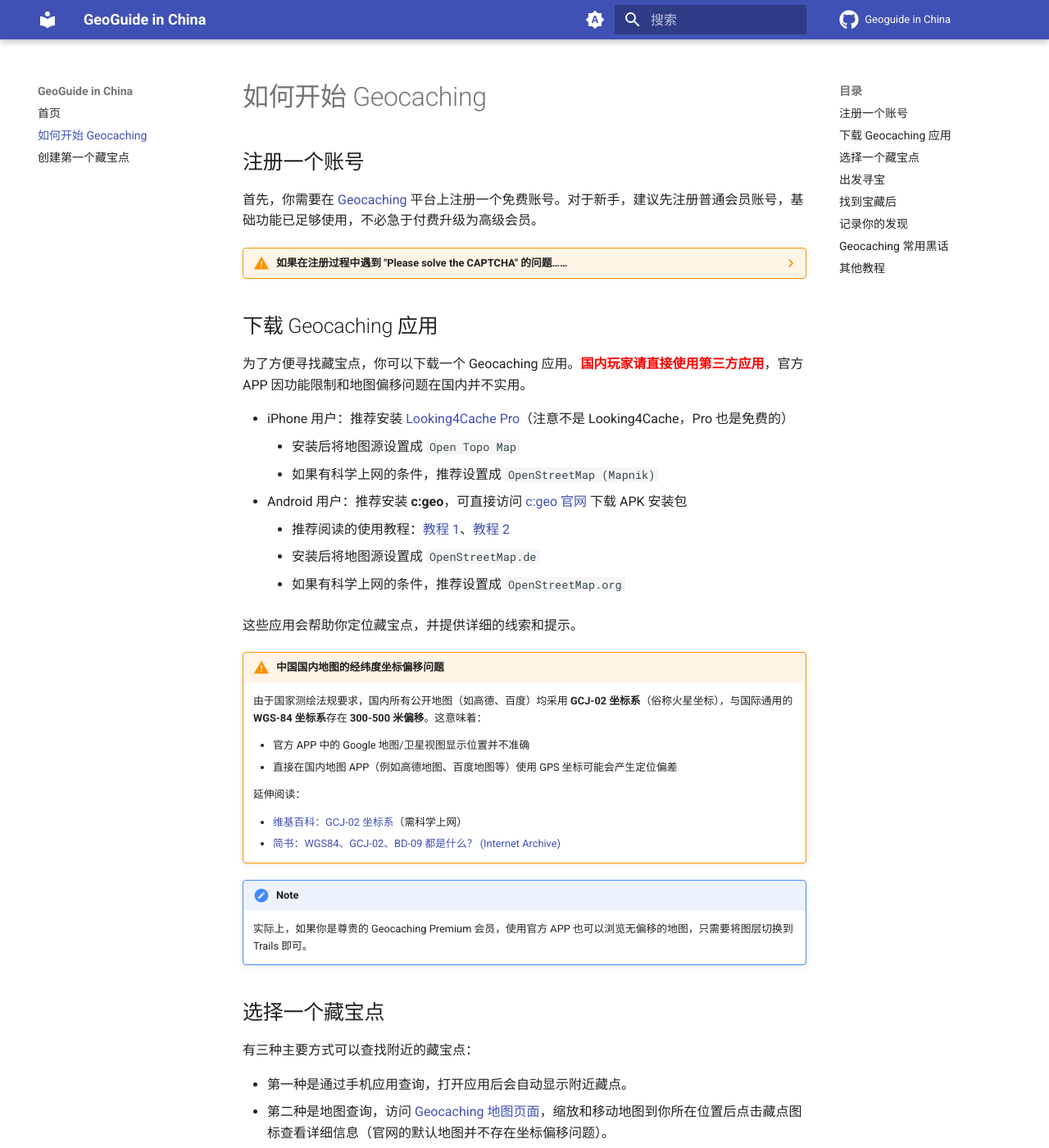
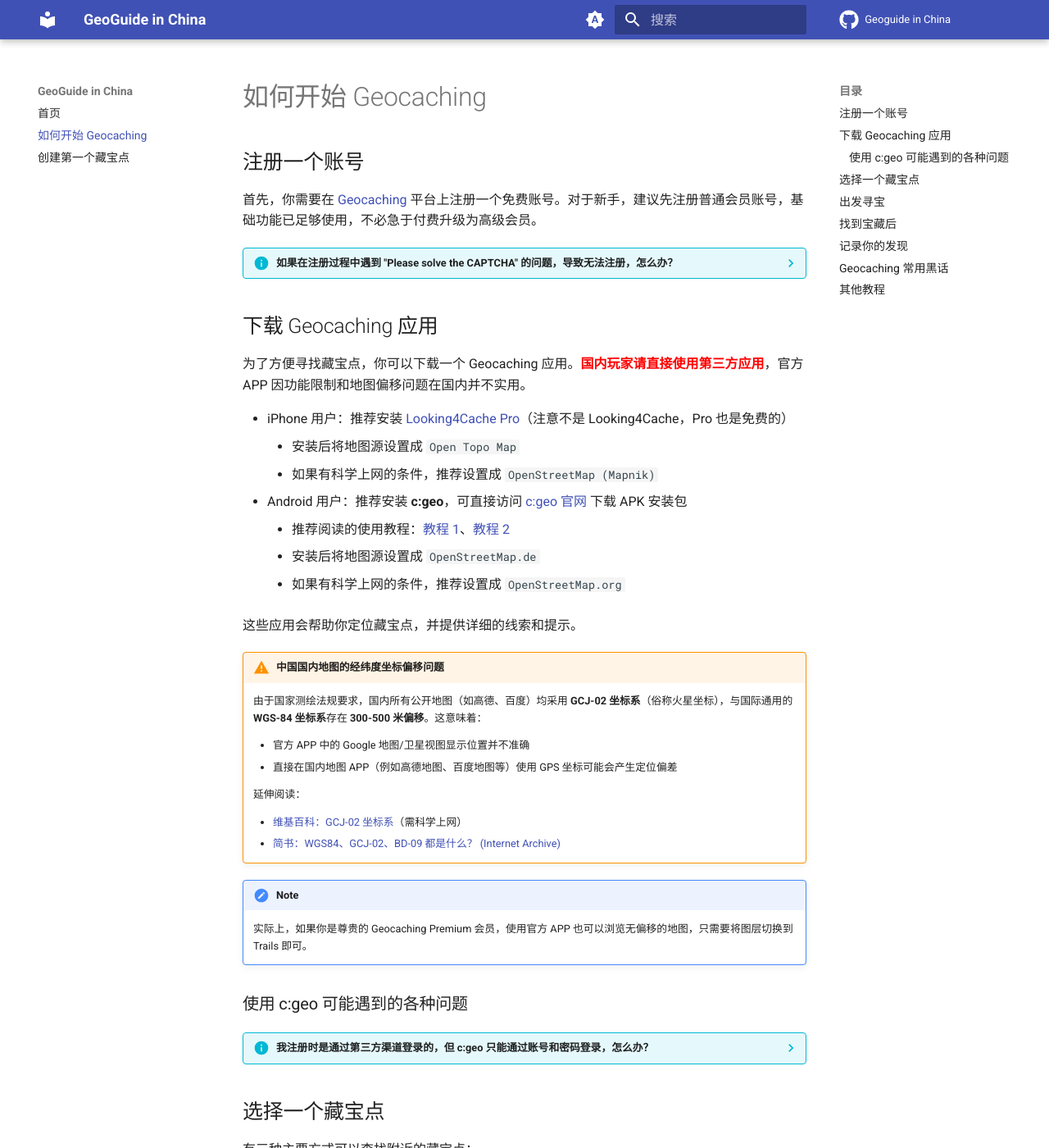
Before and after one commit to Konano/geoguide-in-china, an MkDocs documentation site: the page built from docs/getting-started.md, in a window 1280 px wide and 1400 px high. Shown: the whole window at 82% size. Built offline with MkDocs 1.6.1 and Material for MkDocs 9.7.7, drawn with Linux system fonts in a browser that asks for light colours; comment, search, counter and statistics services are not loaded.

Commit message:
补充 c:geo 登录问题的解决方案

```diff
--- a/docs/getting-started.md
+++ b/docs/getting-started.md
@@ -4,7 +4,7 @@
 
 首先，你需要在 [Geocaching](https://www.geocaching.com/account/join) 平台上注册一个免费账号。对于新手，建议先注册普通会员账号，基础功能已足够使用，不必急于付费升级为高级会员。
 
-??? warning "如果在注册过程中遇到 "Please solve the CAPTCHA" 的问题……"
+??? info "如果在注册过程中遇到 "Please solve the CAPTCHA" 的问题，导致无法注册，怎么办？"
     <div align="center">
         ![CAPTCHA 失败界面](./imgs/captcha_failed.png)
     </div>
@@ -51,6 +51,16 @@
 
 !!! note
     实际上，如果你是尊贵的 Geocaching Premium 会员，使用官方 APP 也可以浏览无偏移的地图，只需要将图层切换到 Trails 即可。
+
+### 使用 c:geo 可能遇到的各种问题
+
+??? info "我注册时是通过第三方渠道登录的，但 c:geo 只能通过账号和密码登录，怎么办？"
+    这是因为 c:geo 目前只支持账号密码登录方式，而不支持第三方登录（如 Google、Apple 等）。
+
+    如果你注册时是通过第三方渠道登录的，则需要登录官网后 [重置密码](https://www.geocaching.com/account/settings/changepassword)，在修改密码时 Current password 留空即可。
+    （注：重置密码并不影响你后面继续通过第三方渠道登录）
+
+    修改完成后，你就可以用新的密码登录 c:geo 了。
 
 ## 选择一个藏宝点
 有三种主要方式可以查找附近的藏宝点：
```
